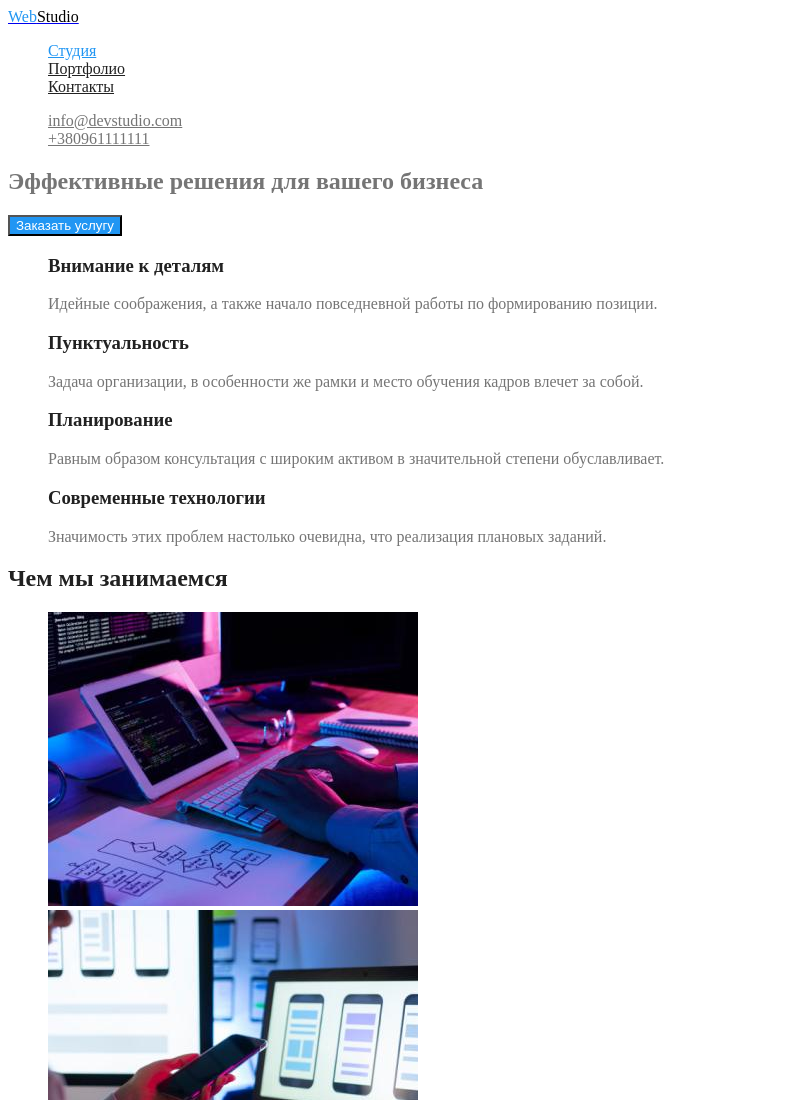
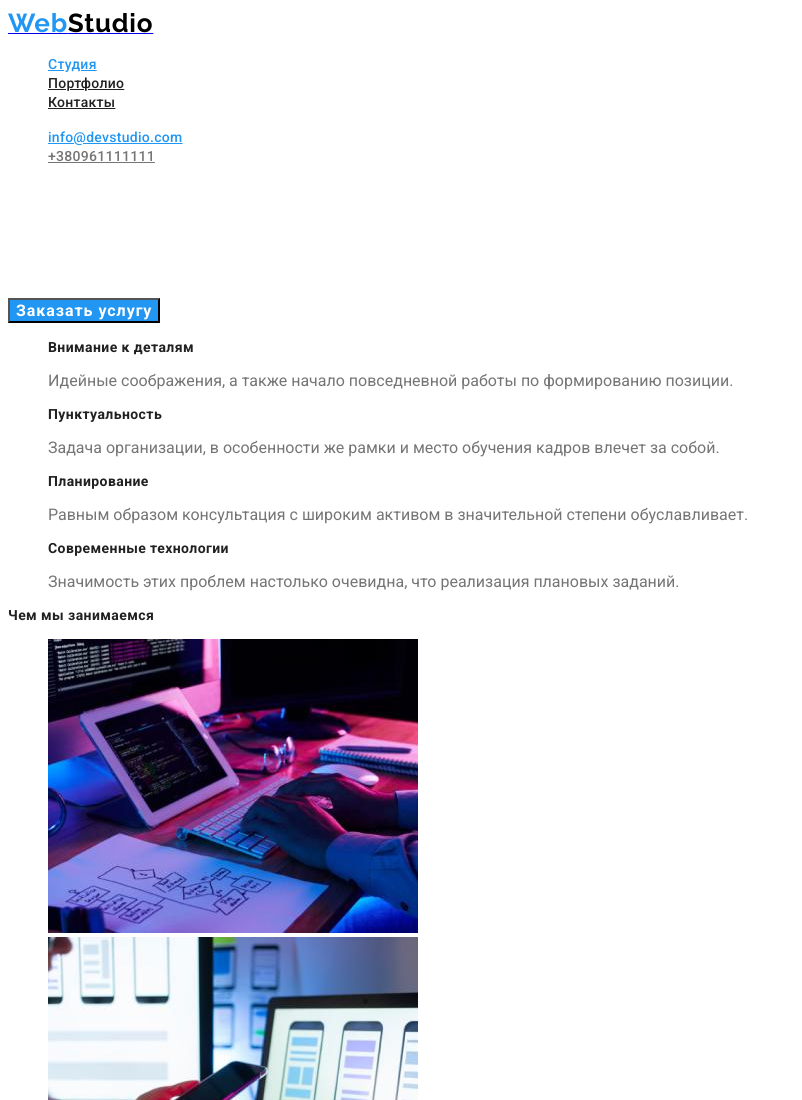
Before and after one commit to IgorFish/goit-markup-hw-02, a plain HTML site: page index.html in a window 1280 px wide. Shown: the top 1100 px of the page, without its empty margins (0-802 px from the left). Drawn offline with Linux system fonts and the light colour scheme.

Commit message:
последние изминения
последние изминения

```diff
--- a/css/styles.css
+++ b/css/styles.css
@@ -8,24 +8,50 @@
 body {
   background-color: #ffffff;
   color: var(--primary-text-color);
+  font-family: roboto, sans-serif;
 }
 .list {
   list-style: none;
 }
 .logo-web-header {
   color: var(--accent-color);
+  font-family: Raleway, sans-serif;
+  font-weight: bold;
+  font-size: 26px;
+  line-height: 1.19x;
+  letter-spacing: 0.03em;
 }
 .logo-studio-header {
   color: #000000;
+  font-family: Raleway, sans-serif;
+  font-weight: bold;
+  font-size: 26px;
+  line-height: 1.19x;
+  letter-spacing: 0.03em;
 }
 .logo-web-footer {
   color: var(--accent-color);
+  font-family: Raleway, sans-serif;
+  font-weight: bold;
+  font-size: 26px;
+  line-height: 1.19x;
+  letter-spacing: 0.03em;
 }
 .logo-studio-footer {
   color: #ffffff;
+  font-family: Raleway, sans-serif;
+  font-weight: bold;
+  font-size: 26px;
+  line-height: 1.19;
+  letter-spacing: 0.03em;
 }
 .menu-nav .link {
   color: var(--title-text-color);
+
+  font-weight: 500;
+  font-size: 14px;
+  line-height: 1.14;
+  letter-spacing: 0.02em;
 }
 .menu-nav .link:hover,
 .menu-nav .link:focus {
@@ -36,11 +62,19 @@ body {
 }
 .address-nav-header .link {
   color: var(--primary-text-color);
+  font-weight: 500;
+  font-size: 14px;
+  line-height: 1.14;
+  letter-spacing: 0.02em;
 }
 .address-nav-header .link:hover,
 .address-nav-header .link:focus {
   color: var(--accent-color);
 }
+.address-nav-header .link.mail {
+  color: var(--accent-color);
+}
+
 .address-footer .address {
   color: #ffffff;
 }
@@ -49,6 +83,11 @@ body {
 }
 .section-title {
   color: var(--title-text-color);
+  font-family: Roboto;
+  font-weight: bold;
+  font-size: 14px;
+  line-height: 1, 14;
+  letter-spacing: 0.03em;
 }
 .section .employee {
   color: var(--title-text-color);
@@ -60,16 +99,38 @@ body {
 .hero .button {
   color: var(--primari-bg-color);
   background-color: var(--accent-color);
+  font-family: Roboto;
+  font-weight: bold;
+  font-size: 16px;
+  line-height: 1, 88;
+  display: flex;
+  align-items: center;
+  text-align: center;
+  letter-spacing: 0.06em;
 }
 .button {
   background-color: #f5f4fa;
+  font-family: Roboto;
+  font-weight: 500;
+  font-size: 16px;
+  line-height: 1, 63;
+  text-align: center;
+  letter-spacing: 0.03em;
 }
 .button:hover,
 .button:focus {
   color: var(--primari-bg-color);
   background-color: var(--accent-color);
 }
-
+.hero-title {
+  color: var(--primari-bg-color);
+  font-family: Roboto;
+  font-weight: 900;
+  font-size: 44px;
+  line-height: 1.36;
+  text-align: center;
+  letter-spacing: 0.06em;
+}
 /* основной цвет background: #212121; */
 /* вторичный #757575; */
 /* акцент #2196F3 */
--- a/index.html
+++ b/index.html
@@ -5,6 +5,8 @@
     <meta http-equiv="X-UA-Compatible" content="IE=edge" />
     <meta name="viewport" content="width=device-width, initial-scale=1.0" />
     <title>Домашнее задание 2</title>
+    <link href="https://fonts.googleapis.com/css2?family=Raleway:wght@700&family=Roboto:wght@400;500;700;900&display=swap"
+      rel="stylesheet">
     <link rel="stylesheet" href="./css/styles.css" />
   </head>
   <body>
@@ -23,17 +25,16 @@
         </ul>
       </nav>
       <ul class="address-nav-header list">
-        <li><a href="mailto:info@devstudio.com" class="link">info@devstudio.com</a></li>
+        <li><a href="mailto:info@devstudio.com" class="link mail">info@devstudio.com</a></li>
         <li><a href="tel:+380961111111" class="link">+380961111111</a></li>
       </ul>
     </header>
     <main>
       <!--Герой-->
       <section class="hero">
-        <h1 class="hero-title">Эффективные решения для вашего бизнеса</h1>
+        <h1 class="hero-title">ЭФФЕКТИВНЫЕ РЕШЕНИЯ ДЛЯ ВАШЕГО БИЗНЕСА</h1>
         <button type="button" class="button">Заказать услугу</button>
       </section>
-
       <!--особенности-->
       <section class="section">
         <h2 hidden>Особенности</h2>
@@ -56,14 +57,12 @@
               Равным образом консультация с широким активом в значительной степени обуславливает.
             </p>
           </li>
-
           <li>
             <h3 class="section-title">Современные технологии</h3>
             <p>Значимость этих проблем настолько очевидна, что реализация плановых заданий.</p>
           </li>
         </ul>
       </section>
-
       <!--чем занимаемся-->
       <section class="section">
         <h2 class="section-title">Чем мы занимаемся</h2>
@@ -81,7 +80,6 @@
           </li>
         </ul>
       </section>
-
       <!--наша команда-->
       <section class="section">
         <h2 class="section-title">Наша команда</h2>
@@ -114,11 +112,14 @@
       <a href="./index.html"
         ><span class="logo-web-footer">Web</span><span class="logo-studio-footer">Studio</span></a
       >
-
       <address>
         <ul class="address-footer list">
           <li>
-            <a href="https://www.google.com/maps/place/%D0%B1%D1%83%D0%BB.+%D0%9B%D0%B5%D1%81%D0%B8+%D0%A3%D0%BA%D1%80%D0%B0%D0%B8%D0%BD%D0%BA%D0%B8,+26,+%D0%9A%D0%B8%D0%B5%D0%B2,+02000/@50.4265807,30.5361971,17z/data=!3m1!4b1!4m5!3m4!1s0x40d4cf0e033ecbe9:0x57a4dffefec77da0!8m2!3d50.4265807!4d30.5383858" class="address">г. Киев, пр-т Леси Украинки, 26</a>
+            <a
+              href="https://www.google.com/maps/place/%D0%B1%D1%83%D0%BB.+%D0%9B%D0%B5%D1%81%D0%B8+%D0%A3%D0%BA%D1%80%D0%B0%D0%B8%D0%BD%D0%BA%D0%B8,+26,+%D0%9A%D0%B8%D0%B5%D0%B2,+02000/@50.4265807,30.5361971,17z/data=!3m1!4b1!4m5!3m4!1s0x40d4cf0e033ecbe9:0x57a4dffefec77da0!8m2!3d50.4265807!4d30.5383858"
+              class="address"
+              >г. Киев, пр-т Леси Украинки, 26</a
+            >
           </li>
           <li><a href="mailto:info@devstudio.com" class="link">info@devstudio.com</a></li>
           <li><a href="tel:+380961111111" class="link">+380961111111</a></li>
```
Also changed, not shown: portfolio.html (+54 -30 lines).
